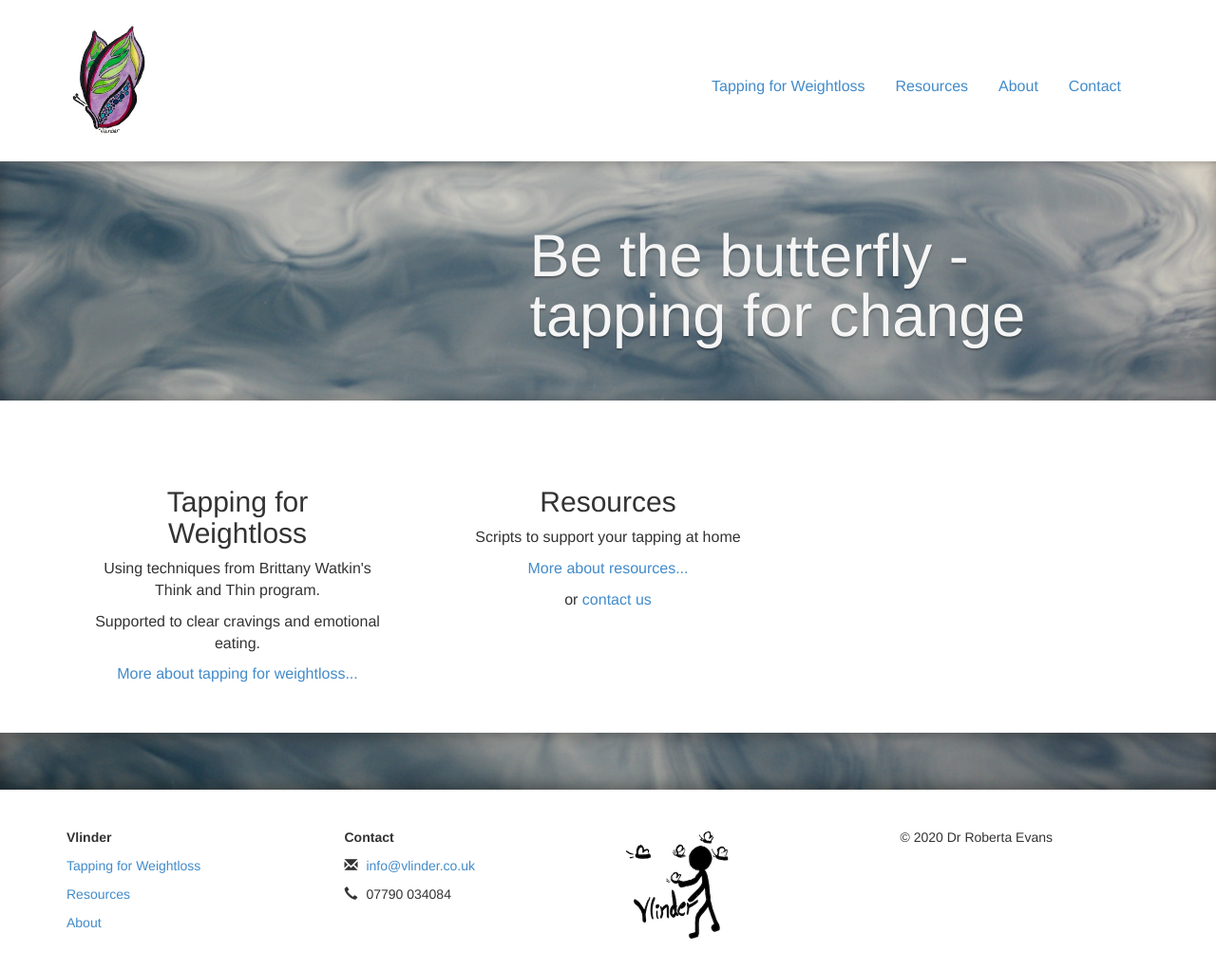
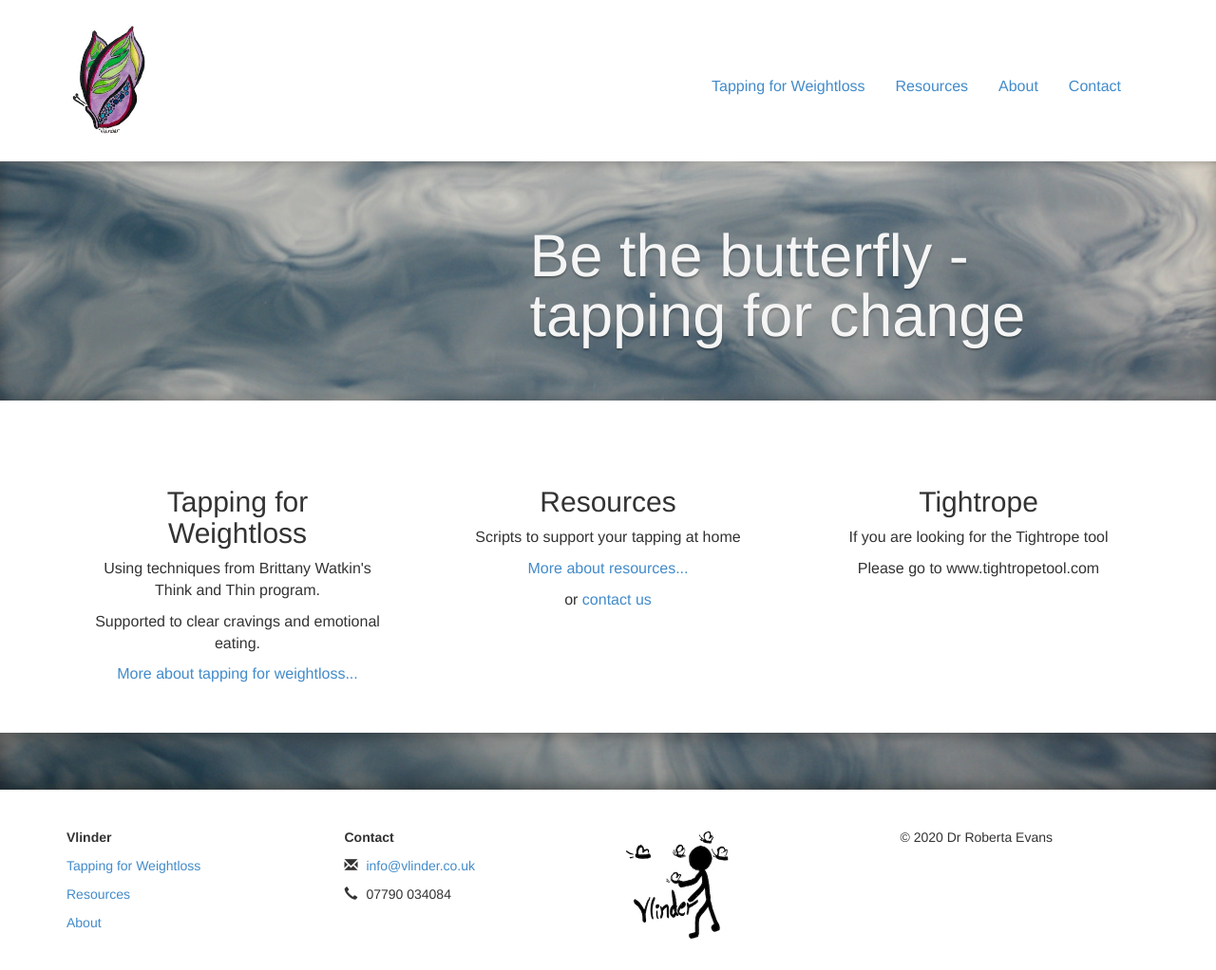
Before and after one commit to vlinderco/vlinderco.github.io, a Jekyll site: the page built from index.md, in a window 1280 px wide. Shown: the whole page at 95% size. Built offline with Jekyll 4.4.1, drawn with Linux system fonts in a browser that asks for light colours; nearby versions of some CDN libraries.

Commit message:
Update index.html

```diff
--- a/_layouts/index.html
+++ b/_layouts/index.html
@@ -35,6 +35,12 @@ layout: base
           <p> or <a href="/contact">contact us</a></p>
         </div>
       </div>
+      <div class="col-md-4">
+        <div class="info text-center">
+          <h2></h2>
+          <h2>Tightrope</h2>
+          <p>If you are looking for the Tightrope tool
+          <p>Please go to www.tightropetool.com
     </div>
   </div>
 </div>
```
